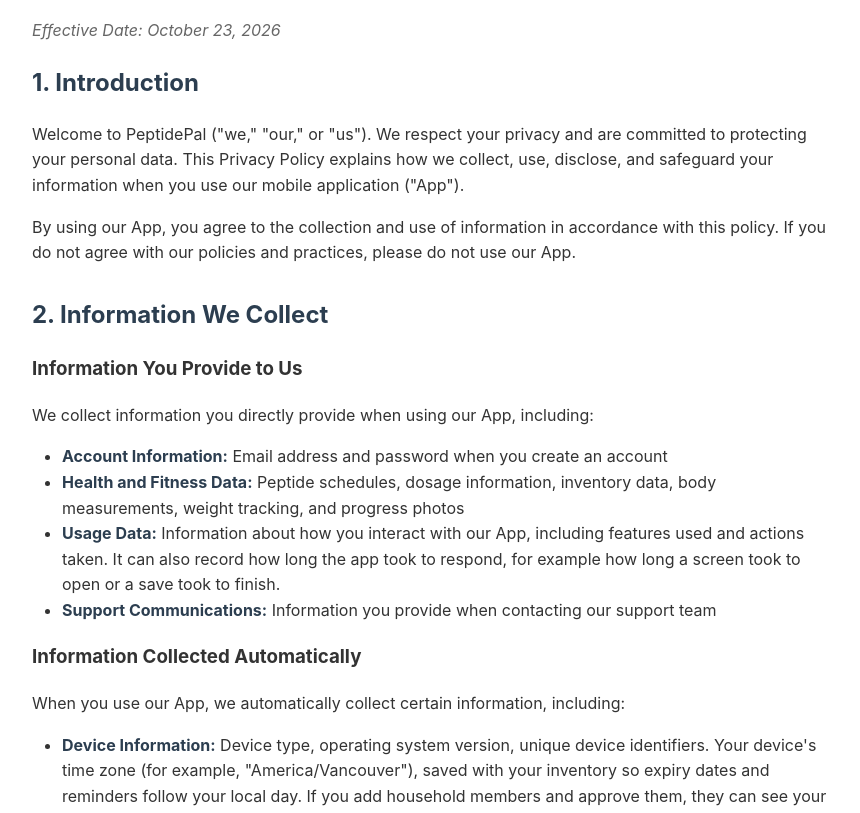
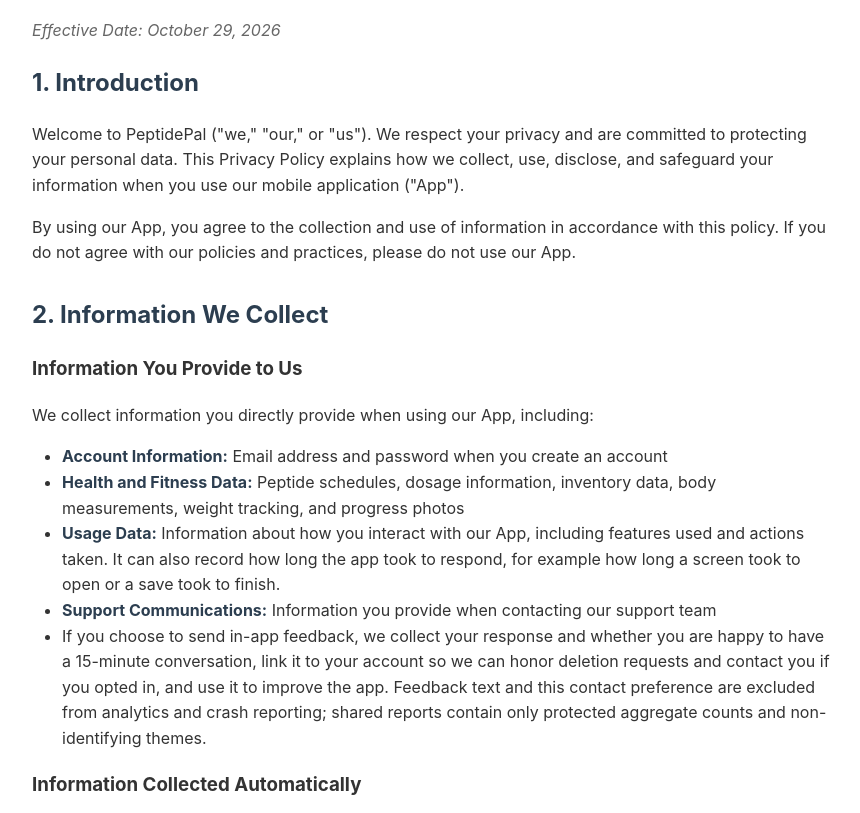
Before and after one commit to jiveshbhatti/peptidepal-legal, a plain HTML site: page privacy-policy.html in a window 1280 px wide. Shown: the part 108-921 px from the top of the page, without its empty margins (208-1068 px from the left). Drawn offline with Linux system fonts and the light colour scheme.

Commit message:
Clarify voluntary in-app feedback privacy

```diff
--- a/privacy-policy.html
+++ b/privacy-policy.html
@@ -37,7 +37,7 @@
 </head>
 <body>
     <h1>Privacy Policy</h1>
-    <p class="effective-date">Effective Date: October 23, 2026</p>
+    <p class="effective-date">Effective Date: October 29, 2026</p>
 
     <section>
         <h2>1. Introduction</h2>
@@ -55,6 +55,7 @@
             <li><strong>Health and Fitness Data:</strong> Peptide schedules, dosage information, inventory data, body measurements, weight tracking, and progress photos</li>
             <li><strong>Usage Data:</strong> Information about how you interact with our App, including features used and actions taken. It can also record how long the app took to respond, for example how long a screen took to open or a save took to finish.</li>
             <li><strong>Support Communications:</strong> Information you provide when contacting our support team</li>
+            <li>If you choose to send in-app feedback, we collect your response and whether you are happy to have a 15-minute conversation, link it to your account so we can honor deletion requests and contact you if you opted in, and use it to improve the app. Feedback text and this contact preference are excluded from analytics and crash reporting; shared reports contain only protected aggregate counts and non-identifying themes.</li>
         </ul>
 
         <h3>Information Collected Automatically</h3>
```
